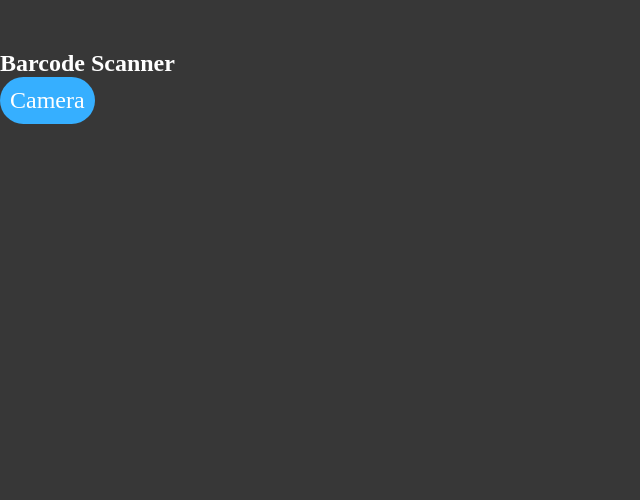
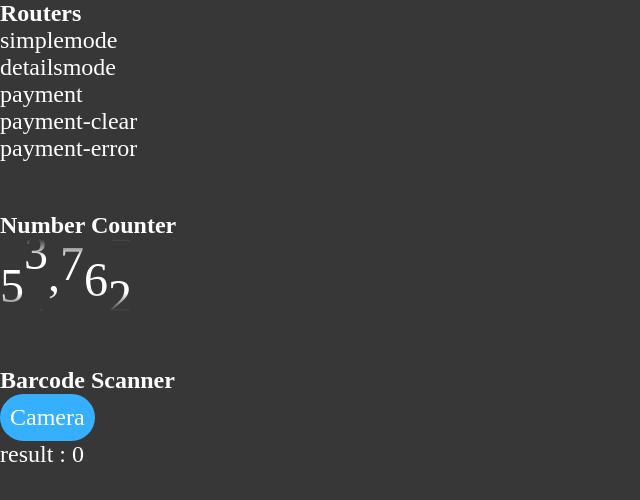
Before and after one commit to heptacode/sunrinpay, a Vue app: page / in a window 1280 px wide. Shown: the top 500 px of the page, without its empty margins (0-640 px from the left). Built offline with nearby package versions, Linux system fonts and the light colour scheme; a web font is replaced by a local one; what vue-quaggajs would draw is missing.

Commit message:
Update router

```diff
--- a/src/components/BarcodeScanner.vue
+++ b/src/components/BarcodeScanner.vue
@@ -1,10 +1,11 @@
 <template>
 	<div class="barcodescanner">
 		<button @click="acceptCamera">Camera</button>
+		<div>result : {{ result }}</div>
 		<v-quagga
 			:onDetected="a"
 			:readerSize="readerSize"
-			:aspectRatio="{min:1,max:2}"
+			:aspectRatio="{ min: 1, max: 2 }"
 			:readerTypes="renderTypes"
 			v-if="isOnCamera"
 		></v-quagga>
@@ -20,7 +21,7 @@ export default Vue.extend({
 		return {
 			readerSize: {
 				width: 640,
-				height: 480
+				height: 480,
 			},
 			renderTypes: [
 				"code_128_reader",
@@ -28,27 +29,32 @@ export default Vue.extend({
 				"ean_8_reader",
 				"code_39_reader",
 				"code_39_vin_reader",
-				"code_93_reader"
+				"code_93_reader",
 			],
-			isOnCamera: false
+			isOnCamera: false,
+			result: 0,
 		};
 	},
 	methods: {
 		a(data) {
 			console.log(data);
-			alert(data);
+			this.result = data.codeResult.code;
 		},
 		acceptCamera() {
 			var handleSuccess = (stream: MediaStream) => {
 				console.log("clear");
+				const mediaTracks = stream.getTracks();
+				for (let mediaTrack of mediaTracks) {
+					mediaTrack.stop();
+				}
 				this.isOnCamera = true;
 			};
 
 			navigator.mediaDevices
 				.getUserMedia({ video: true })
 				.then(handleSuccess);
-		}
-	}
+		},
+	},
 });
 </script>
 
--- a/src/views/Home.vue
+++ b/src/views/Home.vue
@@ -1,6 +1,6 @@
 <template>
 	<div class="home">
-		<!-- <div>
+		<div>
 			<h2>Routers</h2>
 			<router-link to="simplemode">simplemode</router-link>
 			<br />
@@ -15,8 +15,12 @@
 		</div>
 		<div style="margin-top:50px;">
 			<h2>Number Counter</h2>
-			<NumberCounter :number="Number(n)" style="width:100%; font-size:2em;" direction="bottom"></NumberCounter>
-		</div> -->
+			<NumberCounter
+				:number="Number(n)"
+				style="width:100%; font-size:2em;"
+				direction="bottom"
+			></NumberCounter>
+		</div>
 		<div style="margin-top:50px;">
 			<h2>Barcode Scanner</h2>
 			<BarcodeScanner></BarcodeScanner>
@@ -31,18 +35,18 @@ import BarcodeScannerVue from "../components/BarcodeScanner.vue";
 export default Vue.extend({
 	data() {
 		return {
-			n: 25565
+			n: 25565,
 		};
 	},
 	components: {
 		NumberCounter: NumberCounterVue,
-		BarcodeScanner: BarcodeScannerVue
+		BarcodeScanner: BarcodeScannerVue,
 	},
 	mounted() {
 		setInterval(() => {
 			this.n = Math.floor(Math.random() * 65535);
 		}, 1000);
-	}
+	},
 });
 </script>
 
--- a/src/views/Payment-Clear.vue
+++ b/src/views/front/Payment-Clear.vue
@@ -21,6 +21,7 @@ export default Vue.extend({});
 
 <style lang="scss" scoped>
 .paymentclear {
+	color: white;
 	padding: 50px;
 
 	display: flex;
--- a/src/views/Payment-Error.vue
+++ b/src/views/front/Payment-Error.vue
@@ -18,6 +18,7 @@ export default Vue.extend({});
 
 <style lang="scss" scoped>
 .paymenterror {
+	color: white;
 	padding: 50px;
 
 	display: flex;
--- a/src/views/Payment.vue
+++ b/src/views/front/Payment.vue
@@ -27,16 +27,16 @@
 
 <script lang="ts">
 import Vue from "vue";
-import QRcodeVue from "../components/QRcode.vue";
-import NumberCounterVue from "../components/NumberCounter.vue";
+import QRcodeVue from "@/components/QRcode.vue";
+import NumberCounterVue from "@/components/NumberCounter.vue";
 export default Vue.extend({
 	components: {
 		QRcode: QRcodeVue,
-		NumberCounter: NumberCounterVue
+		NumberCounter: NumberCounterVue,
 	},
 	data() {
 		return {
-			time: 180
+			time: 180,
 		};
 	},
 	mounted() {
@@ -50,13 +50,15 @@ export default Vue.extend({
 		},
 		getMinute(): number {
 			return Math.floor(this.time / 60);
-		}
-	}
+		},
+	},
 });
 </script>
 
 <style lang="scss" scoped>
 .payment {
+	color: white;
+
 	display: flex;
 	justify-content: center;
 	align-items: center;
```
Also changed, not shown: src/router/index.ts (+5 -5 lines), src/views/front/DetailsMode.vue (renamed from src/views/DetailsMode.vue, +13 -15 lines), src/views/front/SimpleMode.vue (renamed from src/views/SimpleMode.vue, +6 -8 lines), src/views/back/README.md (added), src/views/front/README.md (added), src/views/user/README.md (added).
